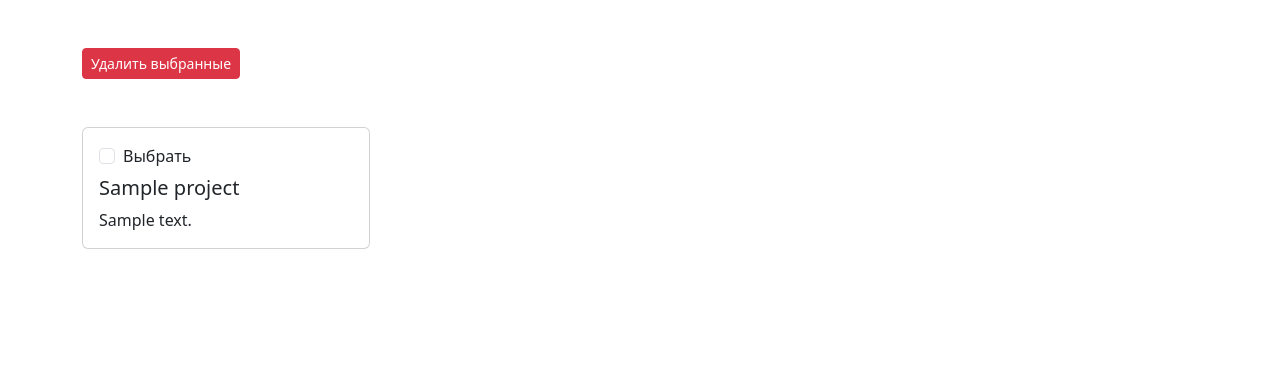
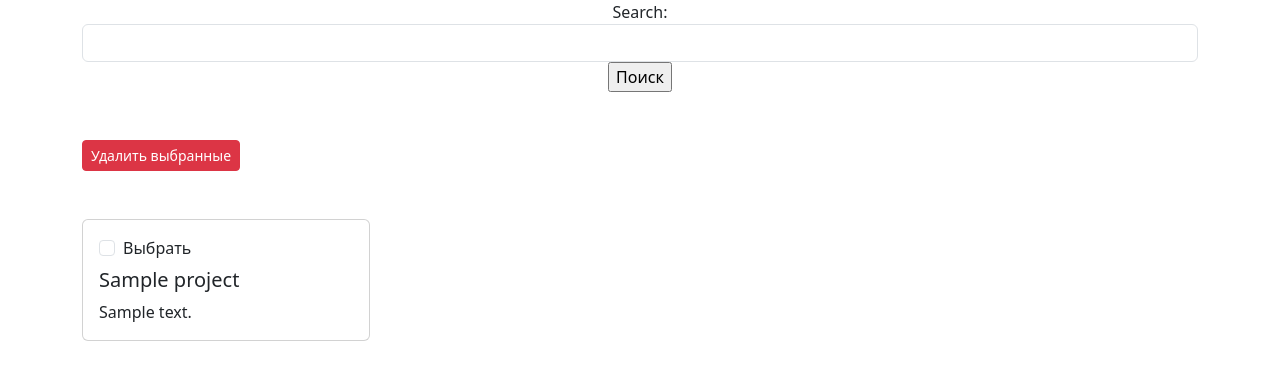
Before and after one commit to BeksultanIT/to_do_list, a Django app: page / in a window 1280 px wide. Shown: the part 56-436 px from the top of the page. Run offline with Django 5.2, Linux system fonts and the light colour scheme; tables that the repository leaves empty hold one stand-in row (values such as "Sample post"); parts of the project's set-up code (start-up, migrations or seed data) failed here and were passed over.

Commit message:
добавил поиск на главную страницу

```diff
--- /dev/null
+++ b/webapp/templates/partial/simple_search.html
@@ -0,0 +1,5 @@
+<form class="text-center" method="GET">
+    <label for="{{ form.search.id_for_label }}">{{ form.search.label }}:</label>
+    {{ form.search }}
+    <input type="submit" value="Поиск">
+</form>
--- a/webapp/templates/projects/index.html
+++ b/webapp/templates/projects/index.html
@@ -1,6 +1,6 @@
 {% extends 'base.html' %}
 {% block content %}
-
+{% include "partial/simple_search.html" with form=search_form %}
     <div class="row mt-5">
         <div class="col-12">
             <form method="post">
--- a/webapp/views/tasks.py
+++ b/webapp/views/tasks.py
@@ -1,3 +1,6 @@
+from urllib.parse import urlencode
+
+from django.db.models import Q
 from django.shortcuts import render, redirect, get_object_or_404
 from django.views import View
 from django.views.generic import TemplateView, ListView
@@ -12,13 +15,31 @@ class TaskListView(ListView):
     context_object_name = 'projects'
     paginate_by = 5
 
+    def dispatch(self, request, *args, **kwargs):
+        self.form = self.get_search_form()
+        self.search_value = self.get_search_value()
+        return super().dispatch(request, *args, **kwargs)
+
     def get_queryset(self):
-        return super().get_queryset()
+        queryset = super().get_queryset()
+        if self.search_value:
+            queryset = queryset.filter(Q(name__icontains=self.search_value) | Q(description__icontains=self.search_value))
+        return queryset
 
-    def get_context_data(self, * ,object_list = None, **kwargs):
+    def get_context_data(self, *, object_list=None, **kwargs):
         result = super().get_context_data(**kwargs)
-        result['search_form'] = SearchForm()
+        result['search_form'] = self.form
+        if self.search_value:
+            result["query"] = urlencode({"search": self.search_value})
+            result['search'] = self.search_value
         return result
+
+    def get_search_form(self):
+        return SearchForm(self.request.GET)
+
+    def get_search_value(self):
+        if self.form.is_valid():
+            return self.form.cleaned_data['search']
 
 
 class CreateTaskView(TemplateView):
```
Also changed, not shown: webapp/templates/partial/pagination.html (+5 -6 lines), webapp/views/project.py (deleted).
